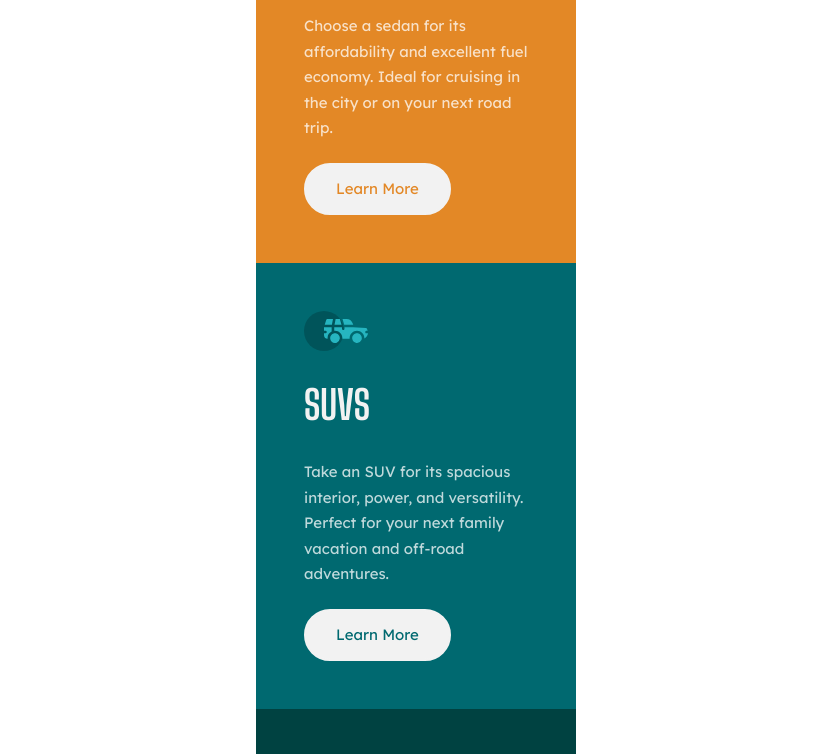
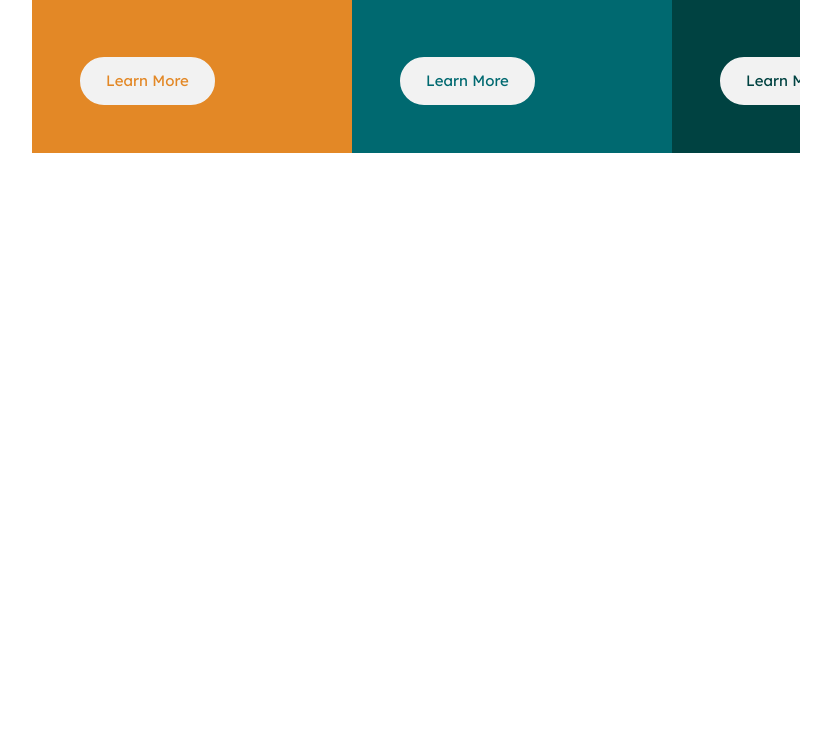
Before and after one commit to cdevnev/3-column-preview-card-component, a plain HTML site: page index.html in a window 1280 px wide. Shown: the part 439-1193 px from the top of the page, without its empty margins (224-1055 px from the left). After the commit the page ends 800 px from the top, so only its background shows below. Drawn offline with Linux system fonts and the light colour scheme.

Commit message:
Introduced media query and adjusted margins across mobile design -added width to card-stack -fixed overflow and border-radius issues -fixed most spacing issues via flex instead of margin tinkering

```diff
--- a/styles/style.css
+++ b/styles/style.css
@@ -47,43 +47,49 @@ body, html {
 
 img {
     display: block;
-    width: auto;
-    height: 100%;
 }
 
 h1 {
     font: var(--FontH);
     color: var(--Gray);
-    margin: .75em auto;
+    margin-top: .75em;
     text-transform: uppercase;
 }
 
 p {
     font: var(--FontP);
     color: var(--White);
+    margin-top: auto;
 }
 
 .container {
     display: flex;
-    flex-flow: column wrap;
     justify-content: center;
     align-items: center;
-    margin: 20% auto;
+    margin: 0 auto;
 }
 
 .card-stack {
-    width: 20em;
+    margin: 20%;
+    min-width: 20em;
+    border-radius: 8px;
+    overflow: hidden;
 }
 
 .card {
     padding: 3em;
+    height: 27.62em;
+    width: 20em;
     color: var(--White);
+    display: flex;
+    flex-flow: column nowrap;
+    justify-content: space-between;
+    align-items: flex-start;
 }
 
 .card1 {
     --ParentBG: var(--Orange);
     background-color: var(--ParentBG);
-    border-radius: 8px 8px 0 0;
 }
 
 .card2 {
@@ -94,7 +100,6 @@ p {
 .card3 {
     --ParentBG: var(--DarkCyan);
     background-color: var(--ParentBG);
-    border-radius: 0 0 8px 8px;
 }
 
 button {
@@ -102,9 +107,11 @@ button {
     color: var(--ParentBG);
     font: var(--FontP);
     border-radius: 60px;
-    margin: 1.5em auto 0;
-    padding: .75em 2em;
+    height: 3.2em;
+    width: 9em;
     border: 2px solid var(--Gray);
+    margin-top: auto;
+
 }
 
 button:hover {
@@ -112,3 +119,20 @@ button:hover {
     color: var(--Gray);
     cursor: pointer;
 }
+
+@media only screen and (min-width: 1200px) {
+    .container {
+            height: 100%;
+            margin: 0 auto;
+    }
+    .card-stack {
+            width: 60em;
+            min-height: 31.25em;
+            display: grid;
+            grid-template: 100% / 20em 20em 20em;
+            overflow: hidden;
+            }
+    p {
+        margin: -.5em auto;
+    }
+}
```
